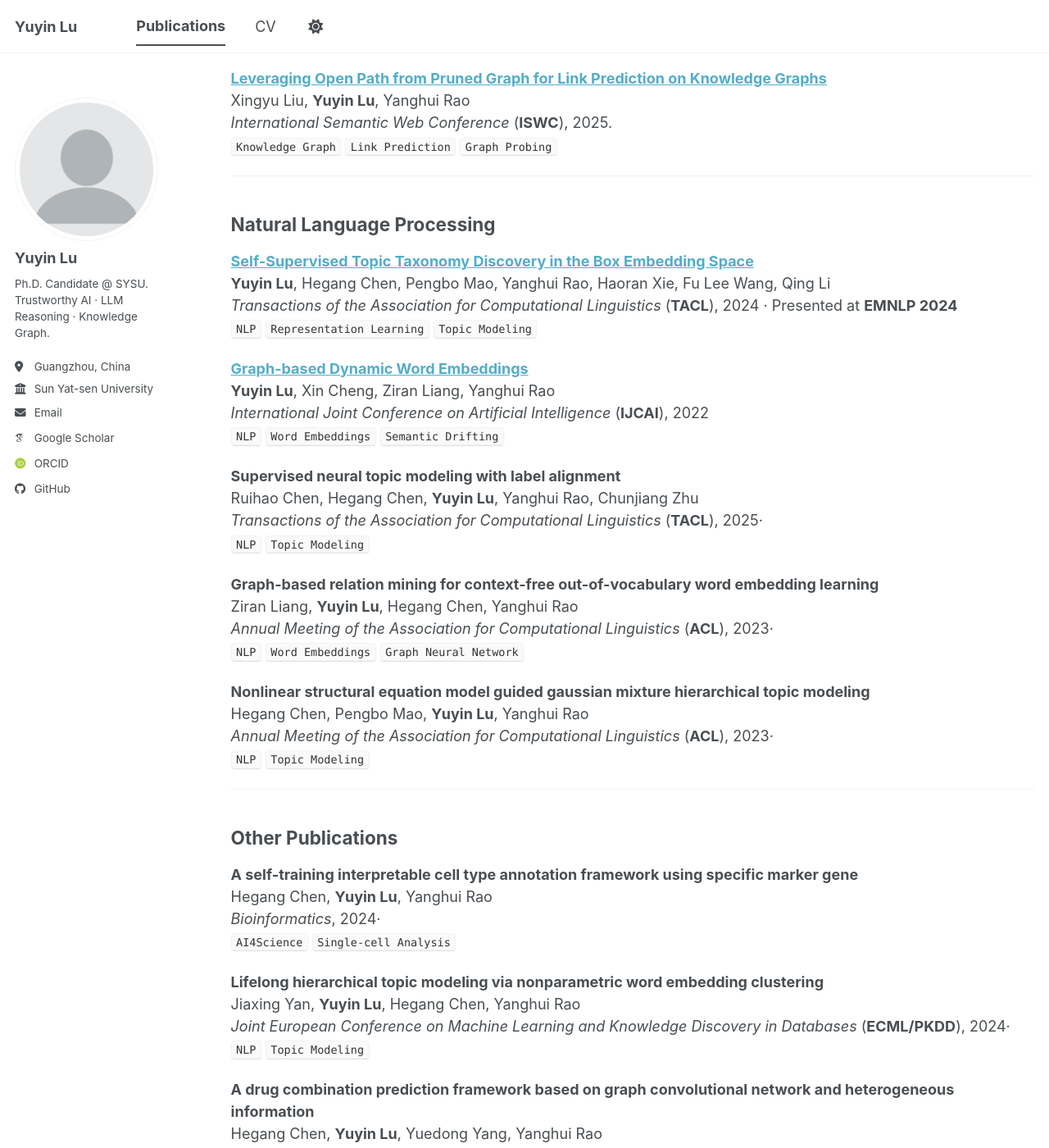
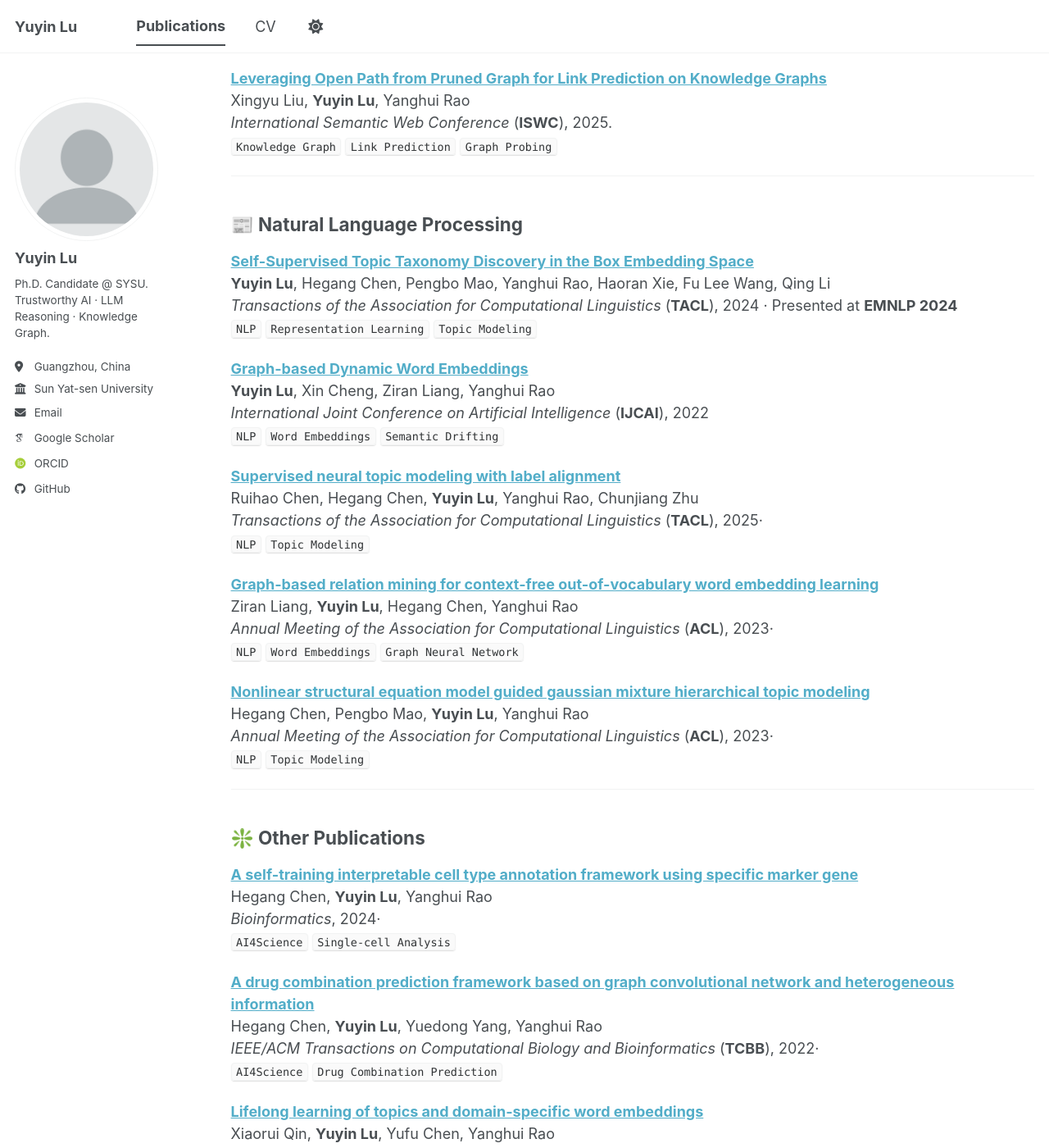
Before and after one commit to luyy9apples/luyy9apples.github.io, a Jekyll site: the page built from _pages/publications.md, in a window 1280 px wide and 1400 px high, scrolled down 740 px. Shown: the whole window at 82% size. Built offline with Jekyll 4.4.1, drawn with Linux system fonts in a browser that asks for light colours; emoji names are drawn with the system emoji font; some web fonts are replaced; a script bundle is joined from its source files by our own code; library files that are not in the unit come from our copies; some of the changed text lies outside the part shown.

Commit message:
Update publications.md

```diff
--- a/_pages/publications.md
+++ b/_pages/publications.md
@@ -8,7 +8,7 @@
 ---
 <br>You can also find my articles on [my Google Scholar profile](https://scholar.google.com/citations?user=gDweKhkAAAAJ&hl=zh-CN).
 
-## Trustworthy AI
+## 💎 Trustworthy AI
 
 [**Double-Calibration: Towards Trustworthy LLMs via Calibrating Knowledge and Reasoning Confidence**](https://arxiv.org/abs/2601.11956)
 <br>**Yuyin Lu**, Ziran Liang, Yanghui Rao, Wenqi Fan, Fu Lee, Wang, Qing Li
@@ -16,7 +16,7 @@
 <br>`GraphRAG` `Trustworthy AI` `Large Language Models`
 
 ---
-## Knowledge Graph
+## ✨ Knowledge Graph
 
 [**Exploring the Paradigm Shift from Grounding to Skolemization for Complex Query Answering on Knowledge Graphs**](https://arxiv.org/abs/2509.10837)
 <br>**Yuyin Lu**, Hegang Chen, Shanrui Xie, Yanghui Rao, Haoran Xie, Fu Lee Wang, Qing Li
@@ -35,7 +35,7 @@
 
 ---
 
-## Natural Language Processing
+## 📰 Natural Language Processing
 
 [**Self-Supervised Topic Taxonomy Discovery in the Box Embedding Space**](https://aclanthology.org/2024.tacl-1.77/)
 <br>**Yuyin Lu**, Hegang Chen, Pengbo Mao, Yanghui Rao, Haoran Xie, Fu Lee Wang, Qing Li
@@ -47,41 +47,36 @@
 <br>*International Joint Conference on Artificial Intelligence* (**IJCAI**), 2022
 <br>`NLP` `Word Embeddings` `Semantic Drifting`
 
-**Supervised neural topic modeling with label alignment**
+[**Supervised neural topic modeling with label alignment**](https://aclanthology.org/2025.tacl-1.12/)
 <br>Ruihao Chen, Hegang Chen, **Yuyin Lu**, Yanghui Rao, Chunjiang Zhu
 <br>*Transactions of the Association for Computational Linguistics* (**TACL**), 2025·
 <br>`NLP` `Topic Modeling`
 
-**Graph-based relation mining for context-free out-of-vocabulary word embedding learning**
+[**Graph-based relation mining for context-free out-of-vocabulary word embedding learning**](https://aclanthology.org/2023.acl-long.790/)
 <br>Ziran Liang, **Yuyin Lu**, Hegang Chen, Yanghui Rao
 <br>*Annual Meeting of the Association for Computational Linguistics* (**ACL**), 2023·
 <br>`NLP` `Word Embeddings` `Graph Neural Network`
 
-**Nonlinear structural equation model guided gaussian mixture hierarchical topic modeling**
+[**Nonlinear structural equation model guided gaussian mixture hierarchical topic modeling**](https://aclanthology.org/2023.acl-long.578/)
 <br>Hegang Chen, Pengbo Mao, **Yuyin Lu**, Yanghui Rao
 <br>*Annual Meeting of the Association for Computational Linguistics* (**ACL**), 2023·
 <br>`NLP` `Topic Modeling`
 
 ---
 
-## Other Publications
+## ❇️ Other Publications
 
-**A self-training interpretable cell type annotation framework using specific marker gene**
+[**A self-training interpretable cell type annotation framework using specific marker gene**](https://academic.oup.com/bioinformatics/article/40/10/btae569/7766196)
 <br>Hegang Chen, **Yuyin Lu**, Yanghui Rao
 <br>*Bioinformatics*, 2024·
 <br>`AI4Science` `Single-cell Analysis`
 
-**Lifelong hierarchical topic modeling via nonparametric word embedding clustering**
-<br>Jiaxing Yan, **Yuyin Lu**, Hegang Chen, Yanghui Rao
-<br>*Joint European Conference on Machine Learning and Knowledge Discovery in Databases* (**ECML/PKDD**), 2024·
-<br>`NLP` `Topic Modeling`
-
-**A drug combination prediction framework based on graph convolutional network and heterogeneous information**
+[**A drug combination prediction framework based on graph convolutional network and heterogeneous information**](https://dl.acm.org/doi/abs/10.1109/TCBB.2022.3224734)
 <br>Hegang Chen, **Yuyin Lu**, Yuedong Yang, Yanghui Rao
 <br>*IEEE/ACM Transactions on Computational Biology and Bioinformatics* (**TCBB**), 2022·
 <br>`AI4Science` `Drug Combination Prediction`
 
-**Lifelong learning of topics and domain-specific word embeddings**
+[**Lifelong learning of topics and domain-specific word embeddings**](https://aclanthology.org/2021.findings-acl.202/)
 <br>Xiaorui Qin, **Yuyin Lu**, Yufu Chen, Yanghui Rao
 <br>*Findings of the Association for Computational Linguistics: ACL-IJCNLP* (**Findings-ACL**), 2021·
 <br>`NLP` `Topic Modeling`
```
